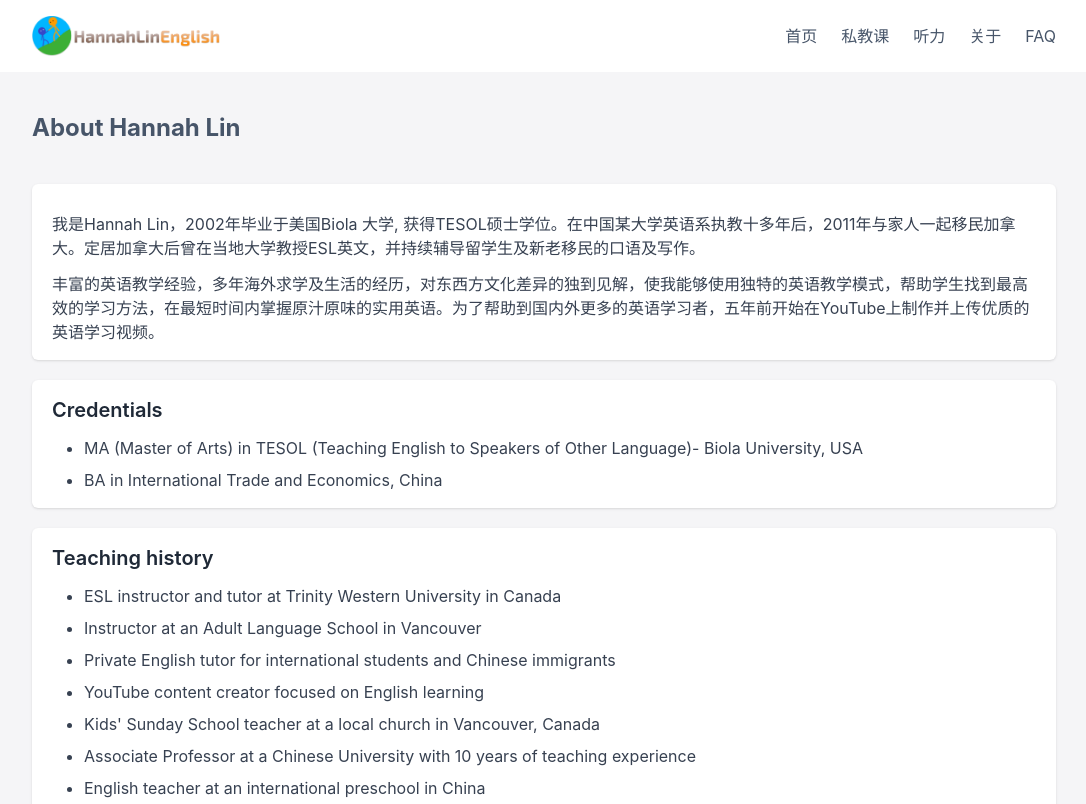
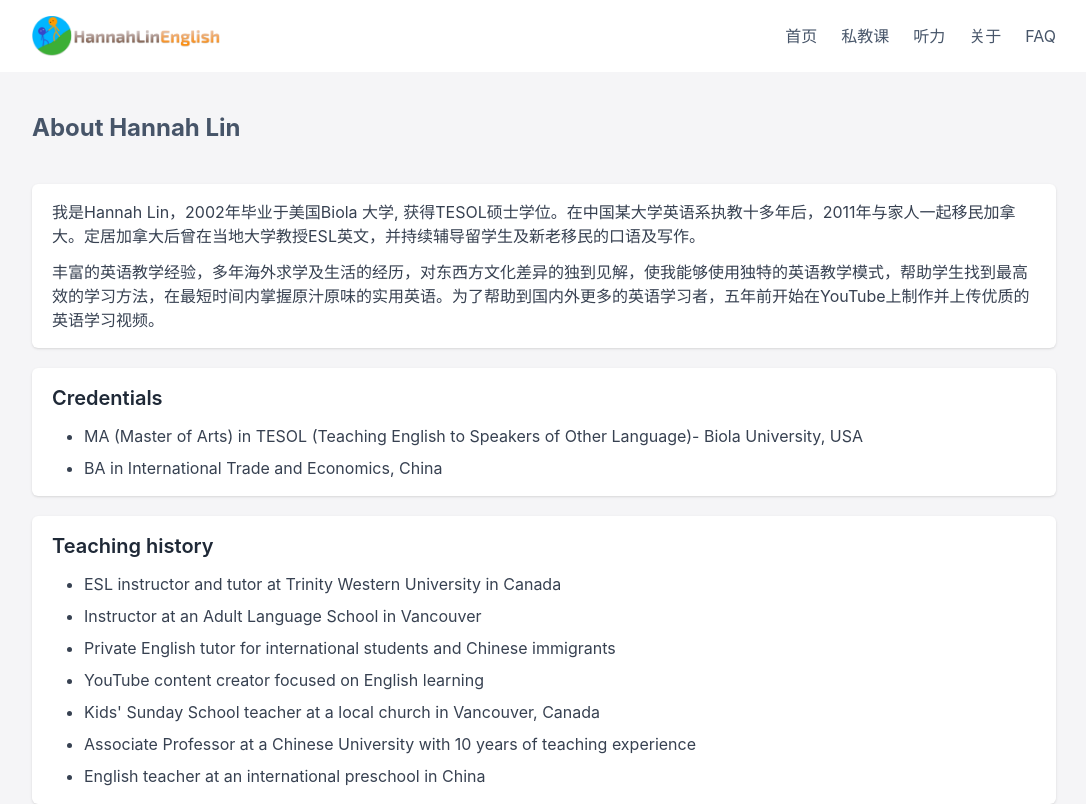
Before and after one commit to QETHAN/lesson_sales, a Next.js app: page /about in a window 1280 px wide. Shown: the top 804 px of the page, without its empty margins (96-1182 px from the left). Built offline with nearby package versions, Linux system fonts and the light colour scheme.

Commit message:
Update about page style

```diff
--- a/src/pages/about.js
+++ b/src/pages/about.js
@@ -38,7 +38,7 @@ export default function AboutPage() {
       <h1 className="my-10 text-2xl font-bold text-slate-600">About Hannah Lin</h1>
 
       <section className="rounded-md bg-white px-5 py-4 shadow">
-        <p className="mt-3 text-gray-700">
+        <p className="text-gray-700">
           我是Hannah Lin，2002年毕业于美国Biola 大学,
           获得TESOL硕士学位。在中国某大学英语系执教十多年后，2011年与家人一起移民加拿大。定居加拿大后曾在当地大学教授ESL英文，并持续辅导留学生及新老移民的口语及写作。
         </p>
```
